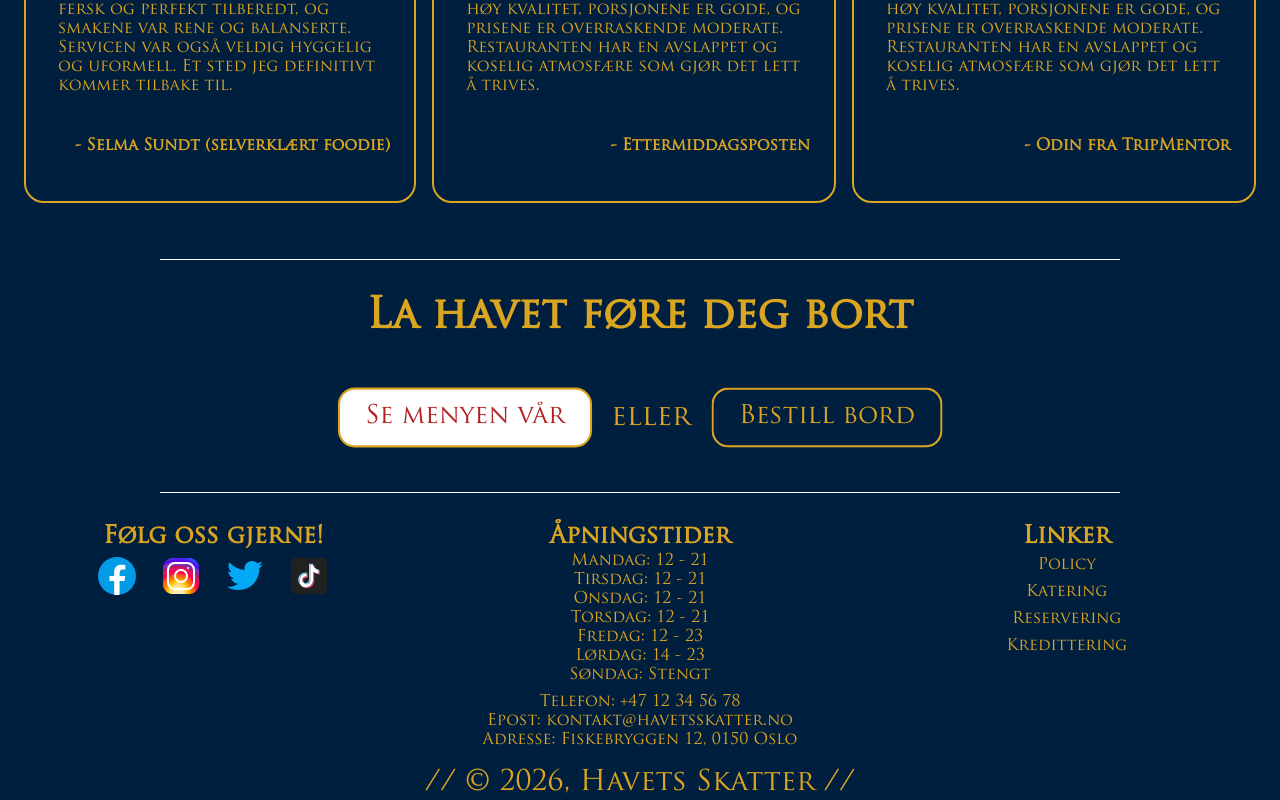
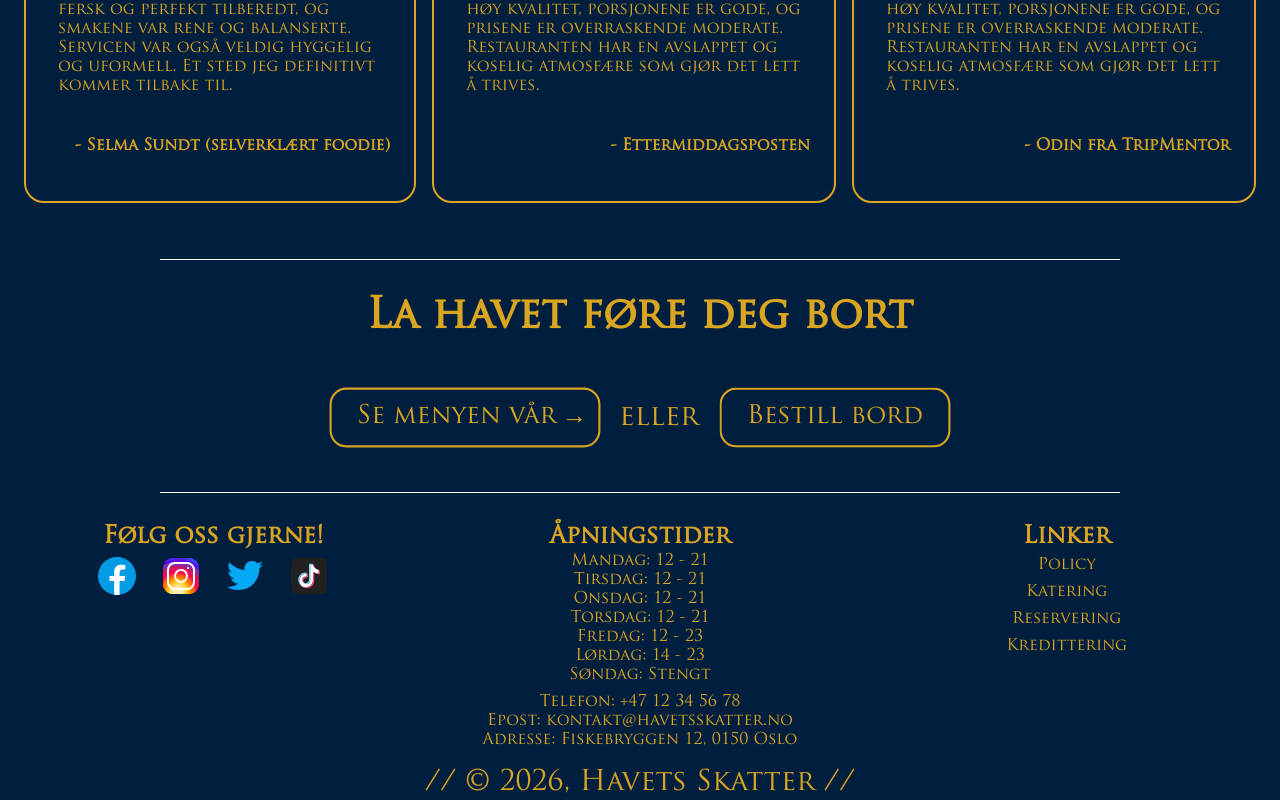
Before and after one commit to 1haut/restaurant, a React (Vite) app in the folder frontend/: page / in a window 1280 px wide. In both pictures the pointer is over the link "Se menyen vår". Shown: the part 1674-2474 px from the top of the page. Built offline with nearby package versions, Linux system fonts and the light colour scheme.

Commit message:
add arrows on nudges

```diff
--- a/frontend/src/components/main-page/Nudge.css
+++ b/frontend/src/components/main-page/Nudge.css
@@ -17,6 +17,7 @@
 }
 
 .nudge-action a {
+  position: relative;
   background-color: var(--color1);
   color: var(--color2);
   padding: 0.75rem 1.5rem;
@@ -26,10 +27,22 @@
   border-radius: 1rem;
 }
 
+.nudge-action a:after {
+  content: "→";
+  position: absolute;
+  opacity: 0;
+  transform: translateX(10px);
+  transition: all 0.3s ease-in-out;
+}
+
 .nudge-action a:hover {
-  transition: background-color 0.3s ease-in-out;
+  transition: all 0.3s ease-in-out;
   transform: scale(1.05);
-  background-color: var(--color3);
-  color: var(--color4);
+  padding: 0.75rem 2.5rem 0.75rem 1.5rem;
   animation: none;
 }
+
+.nudge-action a:hover::after {
+  opacity: 1;
+  transform: translateX(5px);
+}
```
